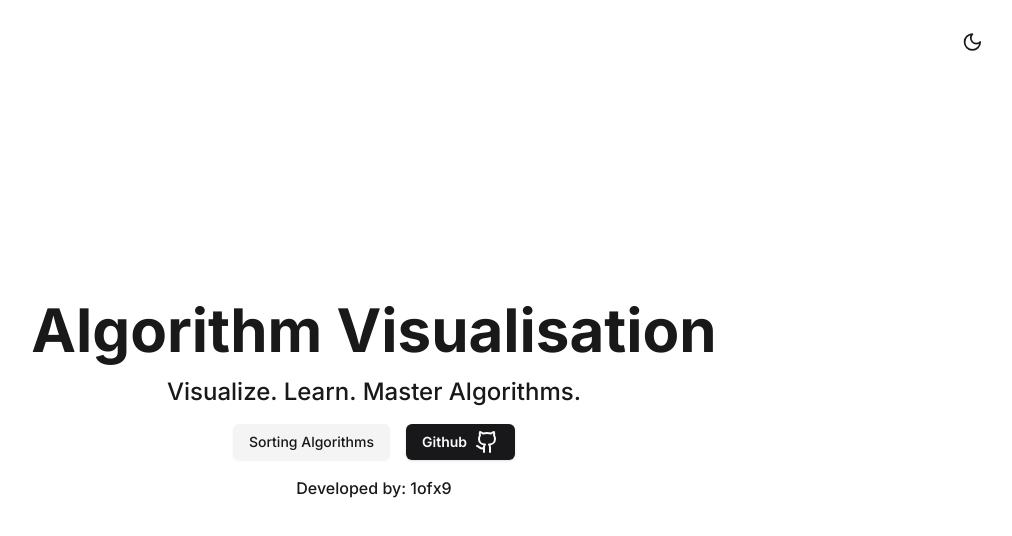
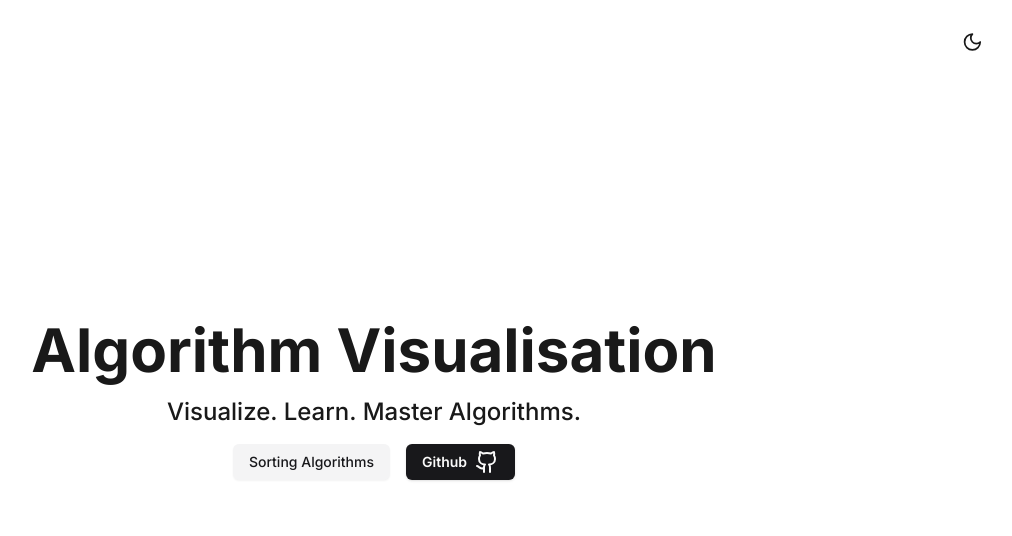
Before and after one commit to 1ofx9/algo-visualizer, a Next.js app: page / in a window 1280 px wide. Shown: the top 536 px of the page, without its empty margins (266-1278 px from the left). Built offline with nearby package versions, Linux system fonts and the light colour scheme.

Commit message:
removed extras

```diff
--- a/app/page.tsx
+++ b/app/page.tsx
@@ -17,17 +17,12 @@ export default function Home() {
           Visualize. Learn. Master Algorithms.
         </h3>
         <div className="flex justify-center items-center space-x-4">
-          {/* <SelectorMenu /> use to add more navs in the future */}
+          {/* <SelectorMenu /> "use this to add selector menu for multiple algorithms" */}
           <Link href="/sorting">
             <Button variant="secondary">Sorting Algorithms</Button>
           </Link>
           <GithubPage />
         </div>
-        <div className="flex justify-center items-center gap-2 font-medium">
-          <div>
-            <p>Developed by: 1ofx9</p>
-          </div>
-        </div>
       </div>
     </div>
   );
```
Also changed, not shown: 1 other file (tests, documents, lock files or other folders).
